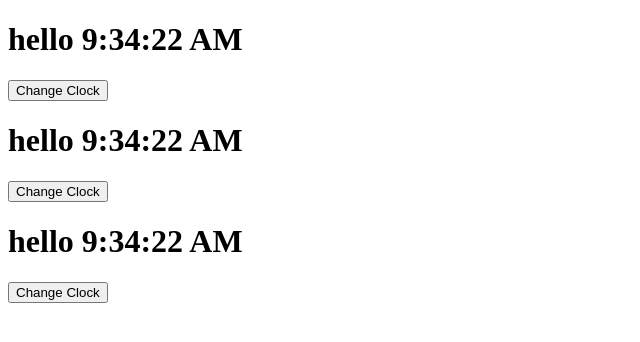
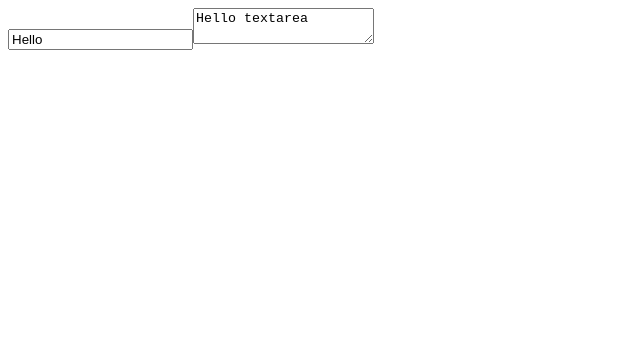
Before and after one commit to HelloAlberuni/myreact, a React (Create React App) app: page / in a window 1280 px wide. Shown: the top 342 px of the page, without its empty margins (0-640 px from the left). Built offline with nearby package versions, Linux system fonts and the light colour scheme.

Commit message:
Lesson 10 - Started learn & practicing form handling

```diff
--- a/src/App.js
+++ b/src/App.js
@@ -1,9 +1,7 @@
-import ClockList from "./components/ClockList";
+import Form from "./components/Form";
 
 function App() {
-  const quantities = [1,2,3];
-
-  return <div><ClockList quantities={quantities} /></div>;
+  return <div><Form/></div>;
 }
 
 export default App;
--- /dev/null
+++ b/src/components/Form.js
@@ -0,0 +1,40 @@
+import React from 'react';
+
+class Form extends React.Component{
+    state = {
+        textValue: 'Hello',
+        textareaValue: 'Hello textarea',
+    }
+
+    handleChange = (e) => {
+        if(e.target.type === 'text'){
+            this.setState({
+                textValue:e.target.value
+            })
+        } else if(e.target.type === 'textarea'){
+            this.setState({
+                textareaValue:e.target.value
+            })
+        }
+    }
+
+    render(){
+        const {textValue, textareaValue} = this.state;
+        return (
+            <form>
+                <input
+                    type='text'
+                    value={textValue}
+                    onChange={this.handleChange}>
+                </input>
+
+                <textarea
+                    value={textareaValue}
+                    onChange={this.handleChange}>
+                </textarea>
+            </form>
+        );
+    }
+}
+
+export default Form;
```
